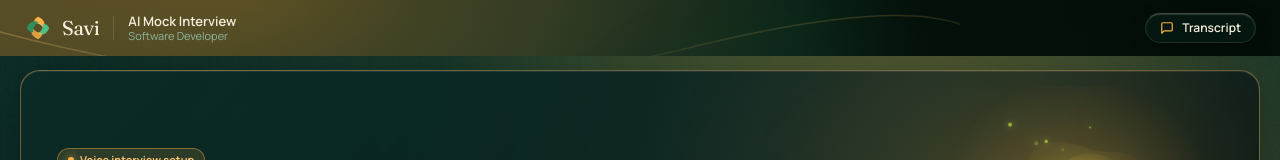
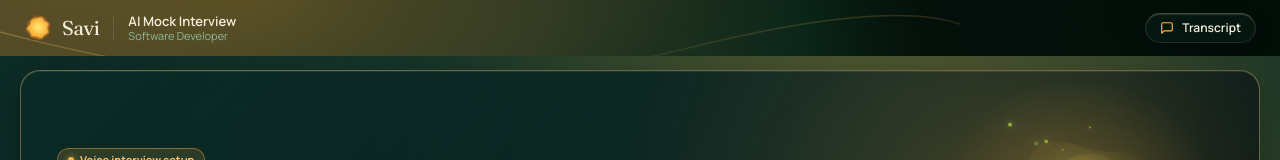
Before and after one commit to DynnG/Voice-Companion, a React (Vite) app: page / in a window 1280 px wide. Shown: the top 160 px of the page. Built offline with nearby package versions, Linux system fonts and the light colour scheme.

Commit message:
feat: use new Lifewood icons in UI components

```diff
--- a/src/components/AppShell.tsx
+++ b/src/components/AppShell.tsx
@@ -193,12 +193,12 @@ export const AppShell: React.FC<AppShellProps> = (props) => {
           <div className="flex items-center gap-3 sm:gap-3.5 min-w-0">
 {/* Savi Brand Logo & Title */}
 <div className="flex items-center gap-2.5 shrink-0">
-              <svg viewBox="0 0 40 40" aria-hidden="true" className="w-7 h-7 shrink-0">
-                <path d="M20 4c8 3 12 10 8 17-3-6-8-8-14-8 0-4 2-7 6-9z" fill="#FFB347"/>
-                <path d="M36 20c-3 8-10 12-17 8 6-3 8-8 8-14 4 0 7 2 9 6z" fill="#4fbf83"/>
-                <path d="M20 36c-8-3-12-10-8-17 3 6 8 8 14 8 0 4-2 7-6 9z" fill="#FFB347" opacity=".8"/>
-                <path d="M4 20c3-8 10-12 17-8-6 3-8 8-8 14-4 0-7-2-9-6z" fill="#2f8f5c"/>
-              </svg>
+  <img
+    src="/favicon-192x192.png"
+    alt="Savi logo"
+    className="w-7 h-7 shrink-0 object-contain"
+  />
+
   <span className="font-fraunces font-normal text-xl tracking-tight text-[#F5EEDB] leading-none">
     Savi
   </span>
--- a/src/components/LiveConversationPanel.tsx
+++ b/src/components/LiveConversationPanel.tsx
@@ -184,11 +184,13 @@ export const LiveConversationPanel: React.FC<LiveConversationPanelProps> = ({
                       <User className="w-3.5 h-3.5" />
                     </div>
                   ) : (
-                    <div className="w-7 h-7 rounded-full bg-[#133020] text-[#FFB347] flex items-center justify-center shrink-0 mt-0.5">
-                      <svg viewBox="0 0 24 24" className="w-3.5 h-3.5 fill-current">
-                        <path d="M12 3c4 1.5 6 5 4 8.5-1.5-3-4-4-7-4 0-2 1-3.5 3-4.5zM21 12c-1.5 4-5 6-8.5 4 3-1.5 4-4 4-7 2 0 3.5 1 4.5 3zM12 21c-4-1.5-6-5-4-8.5 1.5 3 4 4 7 4 0 2-1 3.5-3 4.5zM3 12c1.5-4 5-6 8.5-4-3 1.5-4 4-4 7-2 0-3.5-1-4.5-3z"/>
-                      </svg>
-                    </div>
+<div className="w-7 h-7 rounded-full bg-[#133020] flex items-center justify-center shrink-0 mt-0.5 overflow-hidden">
+  <img
+    src="/favicon-16x16.png"
+    alt="Savi"
+    className="w-full h-full object-contain p-1"
+  />
+</div>
                   )}
 
                   {/* Message Bubble matching Image 1 */}
--- a/src/components/VoiceExperience.tsx
+++ b/src/components/VoiceExperience.tsx
@@ -1128,17 +1128,18 @@ export const VoiceExperience: React.FC<VoiceExperienceProps> = ({
       <header className="flex items-center justify-between w-full pb-2 shrink-0">
         <div className="flex items-center gap-3 min-w-0">
           {/* Savi Logo */}
-          <div className="flex items-center gap-2.5 shrink-0">
-            <svg viewBox="0 0 40 40" aria-hidden="true" className="w-8 h-8 shrink-0">
-              <path d="M20 4c8 3 12 10 8 17-3-6-8-8-14-8 0-4 2-7 6-9z" fill="#FFB347"/>
-              <path d="M36 20c-3 8-10 12-17 8 6-3 8-8 8-14 4 0 7 2 9 6z" fill="#4fbf83"/>
-              <path d="M20 36c-8-3-12-10-8-17 3 6 8 8 14 8 0 4-2 7-6 9z" fill="#FFB347" opacity=".8"/>
-              <path d="M4 20c3-8 10-12 17-8-6 3-8 8-8 14-4 0-7-2-9-6z" fill="#2f8f5c"/>
-            </svg>
-            <span className="font-fraunces font-light text-2xl tracking-tight text-[#F5EEDB] leading-none">
-              Savi
-            </span>
-          </div>
+{/* Savi Brand Logo & Title */}
+<div className="flex items-center gap-2.5 shrink-0">
+  <img
+    src="/favicon-192x192.png"
+    alt="Savi logo"
+    className="w-7 h-7 shrink-0 object-contain"
+  />
+
+  <span className="font-fraunces font-normal text-xl tracking-tight text-[#F5EEDB] leading-none">
+    Savi
+  </span>
+</div>
 
           <span className="w-px h-6 bg-[rgba(218,241,222,0.14)] shrink-0" />
 
```
Lines whose indentation alone changed are shown as unchanged.
